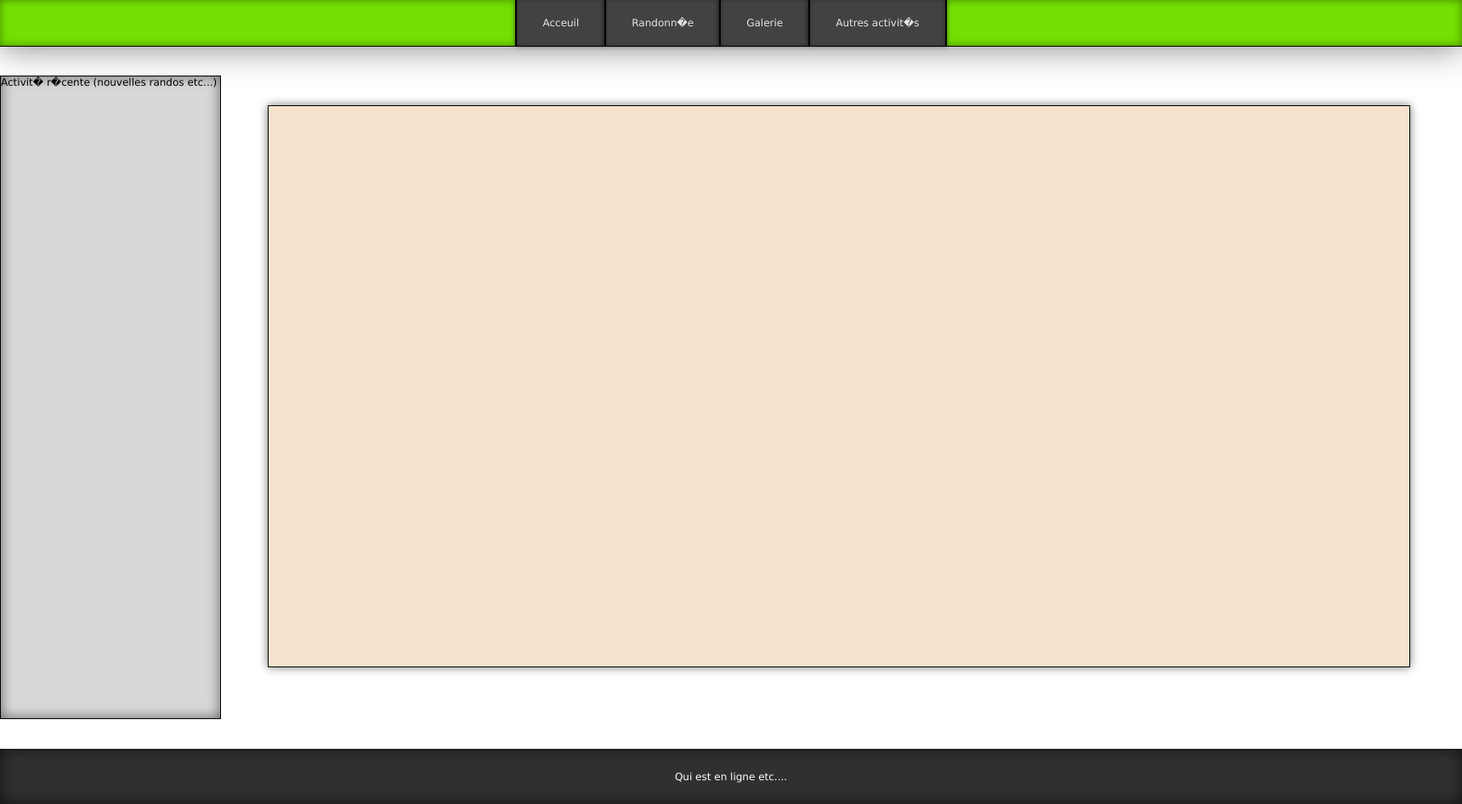
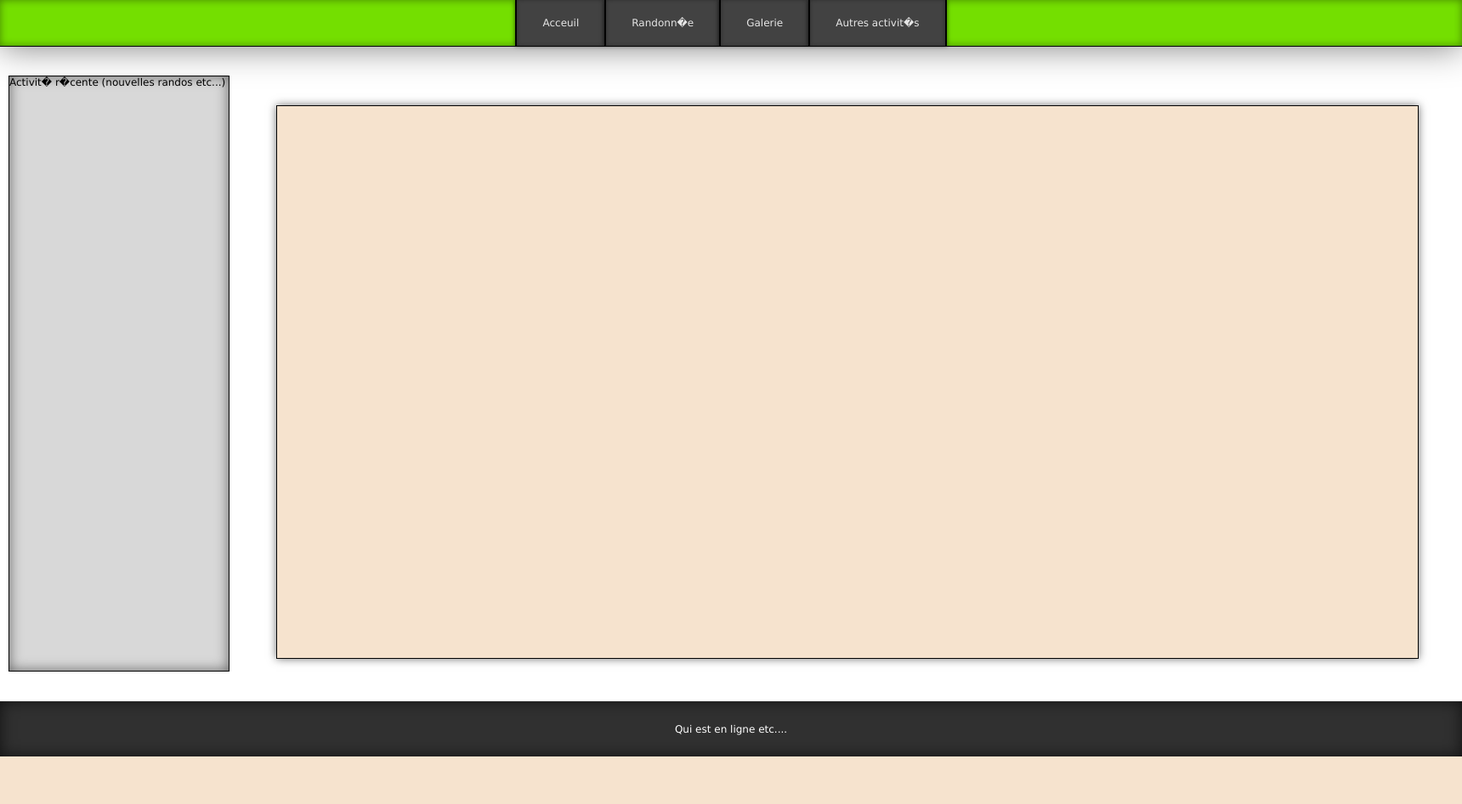
Before and after one commit to RandoProject/RandoProjectTut, a PHP site: page / in a window 1720 px wide. Shown: the whole page at 85% size. After the commit the page ends 891 px from the top, so only its background shows below. Run offline with PHP 8.4, Linux system fonts and the light colour scheme.

Commit message:
Formalisme CSS + correction bug d'adaptation

```diff
--- a/CSS/Design.css
+++ b/CSS/Design.css
@@ -1,5 +1,4 @@
-				/*Reglage par default des pages */
-
+			/*Reglage par default des pages */
 *{
 	font-family: Verdana, Geneva, sans-serif;
 	font-size: 12px;
@@ -13,81 +12,69 @@
 }
 
 
-
-/* Paramètre de la div PAGE BLOCK*/
-
-#page_block
-{
-	display: inline-block;
-	width: 100%;
-	height: auto;
-	min-width: 1600px;
-	background-color: #FFFFFF	;
-}
-
-			/*Activite_recente*/
-aside{
-	display: inline-block;
-	border-style: solid;
-	width: 15%;
-	margin-top: 2%;
-	height: 63em;
-	background-color: #D8D8D8;
-	border: 1px solid #010101;
-
-	box-shadow: 0 0 15px 0 rgba(0, 0, 0, 0.55) inset;
-}
-
-			/*Menu*/
+			/* Menu */
 nav{
 	display: inline-block;
 	text-align: center;
 	width: 100%;
-	min-width: 1700px;
+	min-width: 800px;
 	background-color: #74DF00;
 	border-bottom: 1px solid #010101;
-
 	box-shadow: 0 1px 40px rgba(0, 0, 0, 0.5),
 				0 0 10px 0 rgba(0, 0, 0, 0.4) inset;
 
 }
-
-
 nav ul li{
 	display: inline-block;
 }
-
 nav ul li {
 	color: #E6E6E6;
 	padding-top: 20px;
 	padding-bottom: 20px;
 	padding-left: 30px;
 	padding-right: 30px;
-
 	border-left: 2px solid #010101;
-
 	background-color: #424242;
-
 	box-shadow: 0 0 5px 0 rgba(0, 0, 0, 0.3) inset,
 				0 0 5px 0 rgba(0, 0, 0, 0.6);
-
 	transition: 0.5s 0.1s ease-out;
 }
-
-
 nav ul li:hover{
 	background-color: #74DF00;
 	color: #424242;
 	opacity: 1;
 	transition: 0.5s 0.1s ease-out;
 }
-
 nav ul li#bare_fin_menu{
-
 	border-right: 2px solid #010101;
 }
 
-			/*Section*/
+
+			/* PAGE BLOCK */
+#page_block{
+	display: inline-block;
+	width: 100%;
+	min-width: 800px;
+	height: auto;
+	background-color: #FFFFFF	;
+}
+
+
+			/* Activite_recente */
+aside{
+	display: inline-block;
+	border-style: solid;
+	width: 15%;
+	margin-top: 2%;
+	margin-left: 10px;
+	height: 700px;
+	background-color: #D8D8D8;
+	border: 1px solid #010101;
+	box-shadow: 0 0 15px 0 rgba(0, 0, 0, 0.55) inset;
+}
+
+
+			/* Section */
 section{
 	display: inline-block;
 	vertical-align: top;
@@ -96,22 +83,20 @@ section{
 	margin-top: 4%;
 	margin-left: 3%;
 	margin-right: auto;
-	height: 55em;
+	height: 650px;
 	background-color: #F6E3CE;
 	border: 1px solid #010101;
-
 	box-shadow: 0 0 10px 0 rgba(0, 0, 0, 0.55);
 
 }
 
 
-
-
-			/*Footer*/
+			/* Footer */
 footer{
 	display: inline-block;
 	margin-top: 2%;
 	width: 100%;
+	min-width: 800px;
 	height: auto;
 	min-width: 250px;
 	text-align: center;
@@ -119,6 +104,5 @@ footer{
 	color: white;
 	padding-top: 1.5%;
 	padding-bottom: 1.5%;
-
 	box-shadow: 0 0 17px 0 rgba(0, 0, 0, 0.66) inset;
 }
```
